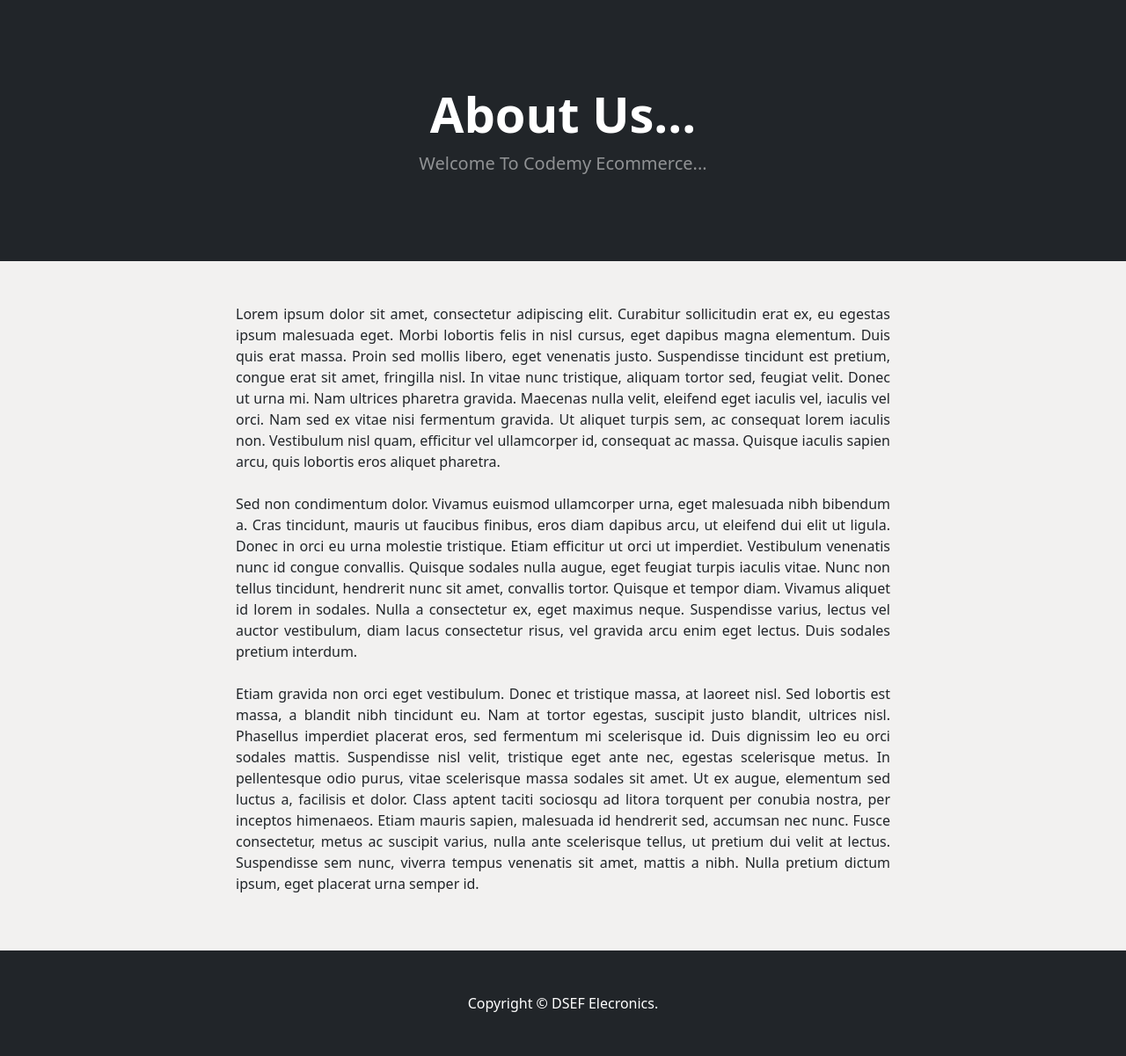
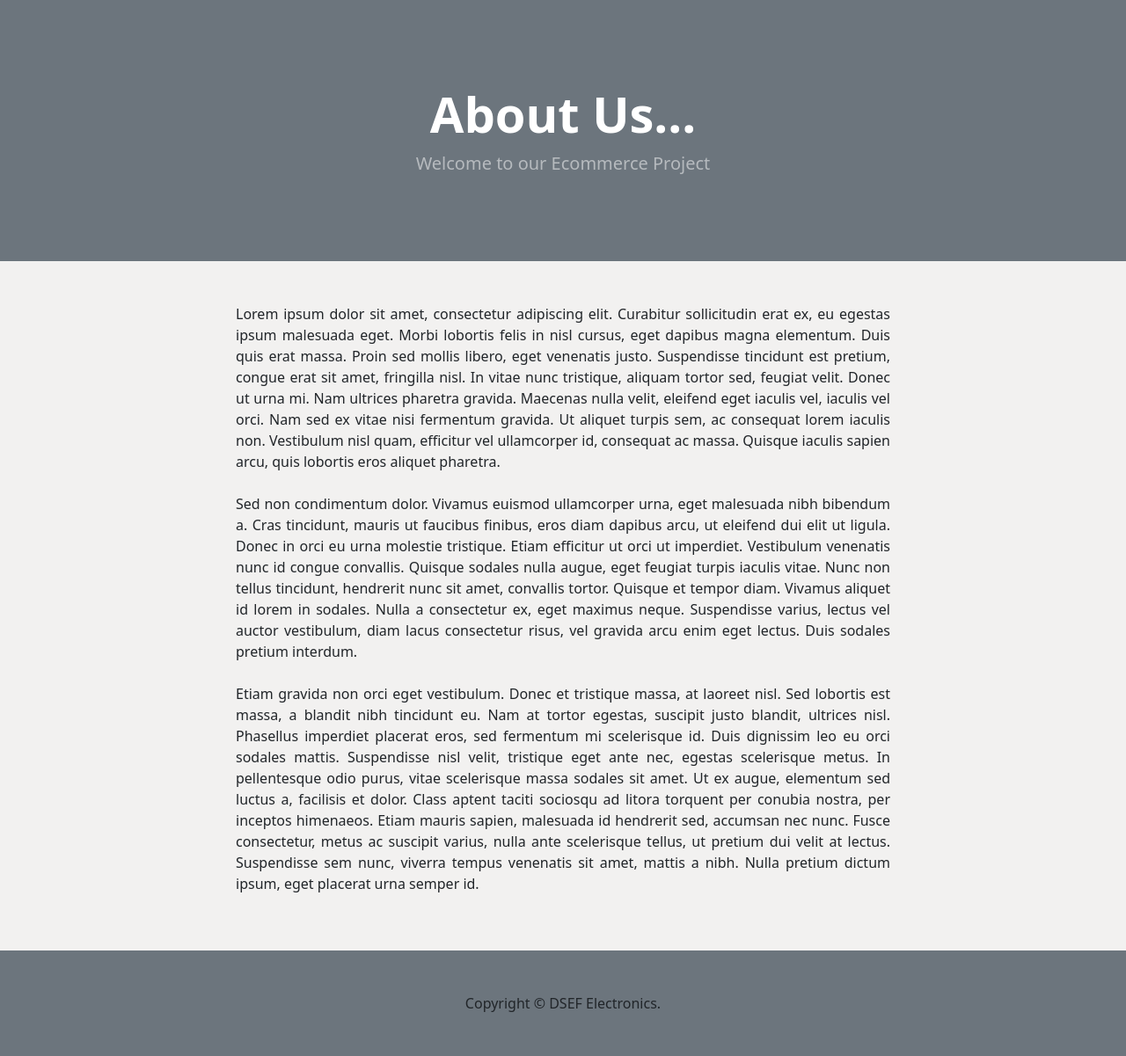
Before and after one commit to Mounia-dhb/Flowers-Project, a Django app: template store/templates/about.html in a window 1280 px wide. Shown: the part 56-1257 px from the top of the page at 88% size. Run offline with Django 4.2, Linux system fonts and the light colour scheme; the template is opened without the code that fills it, so the values that code supplies are empty; some libraries are stand-ins or nearby versions.

Commit message:
changed footer and header color

```diff
--- a/store/templates/about.html
+++ b/store/templates/about.html
@@ -2,11 +2,11 @@
 {% block content %}
 
 <!-- Header-->
-        <header class="bg-dark py-5">
+        <header class="py-5 bg-secondary">
             <div class="container px-4 px-lg-5 my-5">
                 <div class="text-center text-white">
                     <h1 class="display-4 fw-bolder">About Us...</h1>
-                    <p class="lead fw-normal text-white-50 mb-0">Welcome To Codemy Ecommerce...</p>
+                    <p class="lead fw-normal text-white-50 mb-0">Welcome to our Ecommerce Project</p>
                 </div>
             </div>
         </header>
--- a/store/templates/base.html
+++ b/store/templates/base.html
@@ -35,9 +35,13 @@
 
 
         <!-- Footer-->
-        <footer class="py-5 bg-dark">
-            <div class="container"><p class="m-0 text-center text-white">Copyright &copy; DSEF Elecronics.</p></div>
+        <footer class="py-5 bg-secondary">
+            <div class="container">
+                <p class="m-0 text-center text-dark">Copyright &copy; DSEF Electronics.</p>
+            </div>
         </footer>
+
+
         <!-- Bootstrap core JS-->
         <script src="https://cdn.jsdelivr.net/npm/bootstrap@5.2.3/dist/js/bootstrap.bundle.min.js"></script>
         <!-- Core theme JS-->
--- a/store/templates/category.html
+++ b/store/templates/category.html
@@ -4,7 +4,7 @@
 {% block content %}
 
         <!-- Header-->
-        <header class="bg-dark py-5">
+        <header class="py-5 bg-secondary">
             <div class="container px-4 px-lg-5 my-5">
                 <div class="text-center text-white">
                     <h1 class="display-4 fw-bolder">
--- a/store/templates/category_summary.html
+++ b/store/templates/category_summary.html
@@ -2,7 +2,7 @@
 {% block content %}
 
 <!-- Header-->
-        <header class="bg-dark py-5">
+        <header class="py-5 bg-secondary">
             <div class="container px-4 px-lg-5 my-5">
                 <div class="text-center text-white">
                     <h1 class="display-4 fw-bolder">Categories</h1>
```
Also changed, not shown: store/templates/home.html (+4 -7 lines).
